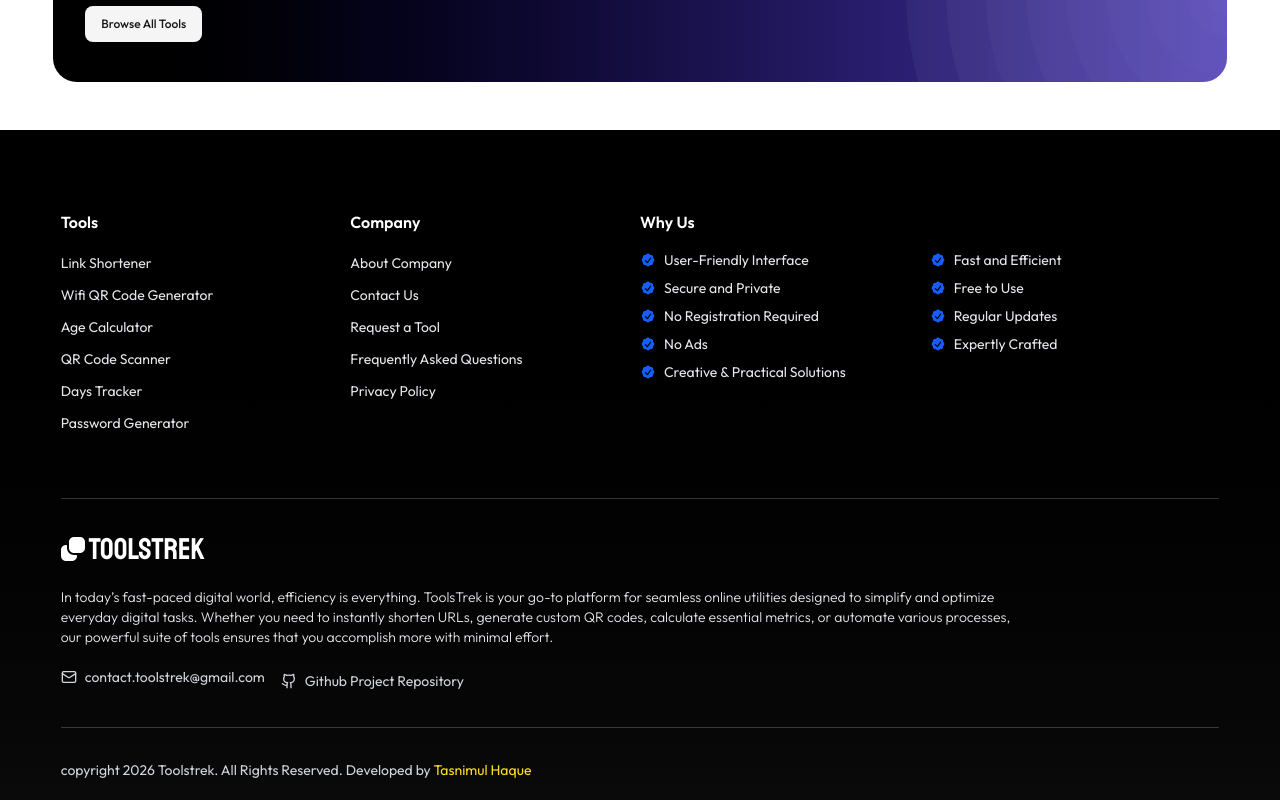
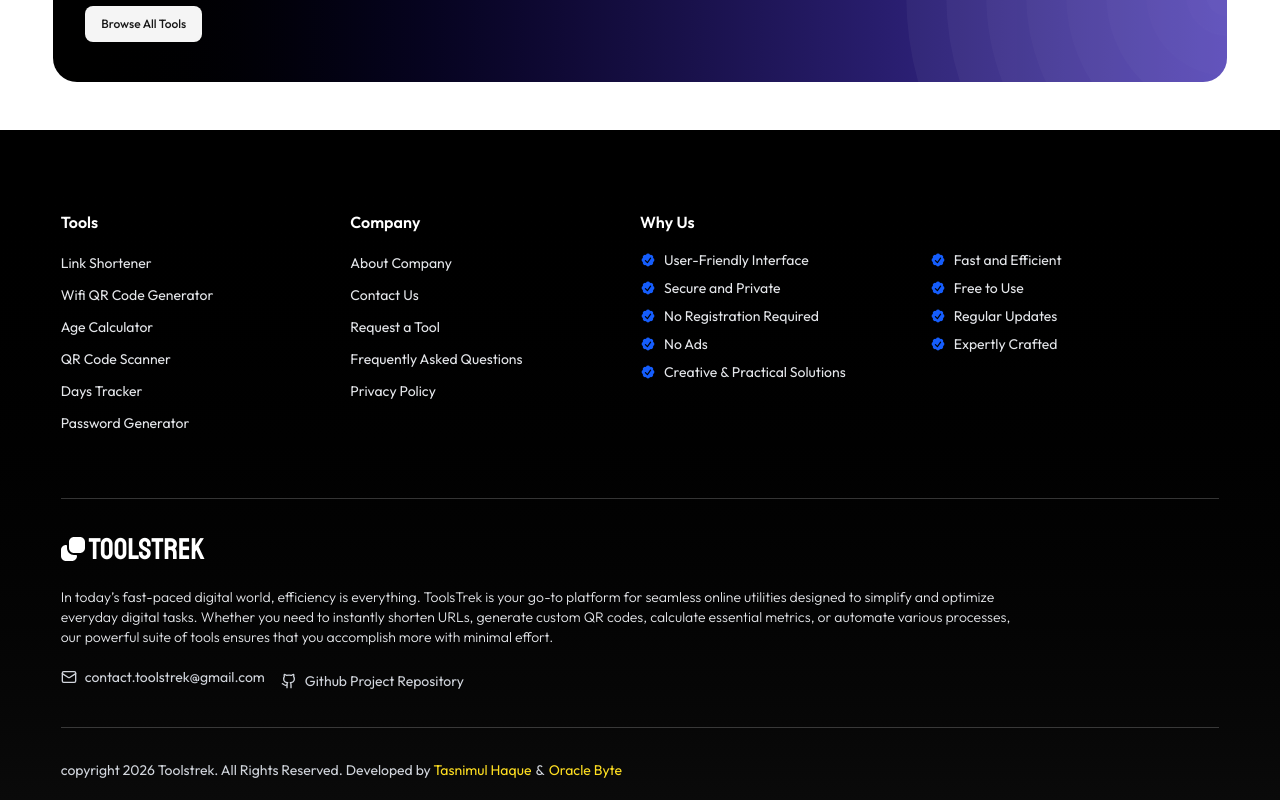
Before and after one commit to tasnimultas67/toolstrek, a Next.js app: page / in a window 1280 px wide. Shown: the part 3367-4167 px from the top of the page. Built offline with nearby package versions, Linux system fonts and the light colour scheme; no server answers.

Commit message:
added oracle byte also

```diff
--- a/app/tools-compo/Footer.js
+++ b/app/tools-compo/Footer.js
@@ -173,9 +173,17 @@
             <Link
               href="https://tasnimul.vercel.app/"
               target="_blank"
-              className="text-yellow-300"
+              className="text-yellow-300 mr-1"
             >
               Tasnimul Haque
+            </Link>
+            &
+            <Link
+              href="https://oraclebyte.com/"
+              target="_blank"
+              className="text-yellow-300 ml-1"
+            >
+              Oracle Byte
             </Link>
           </p>
         </div>
```
